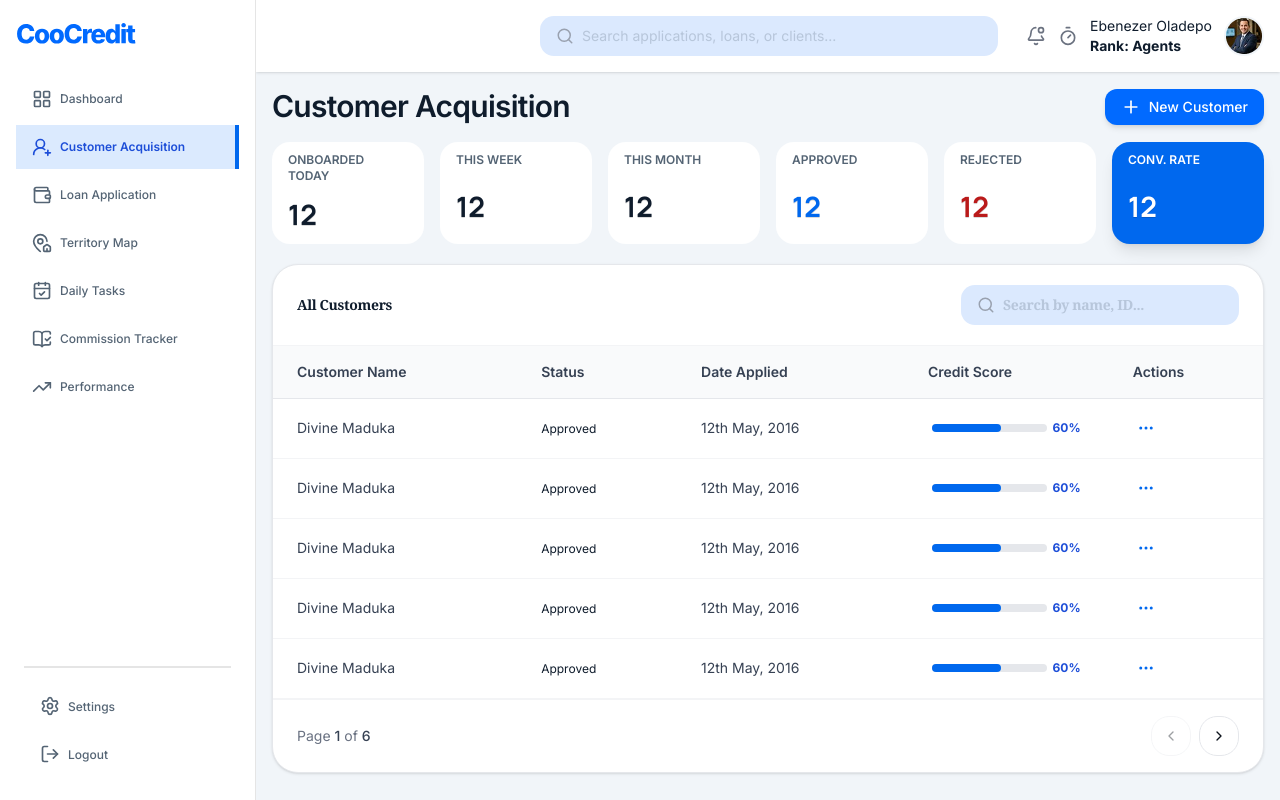
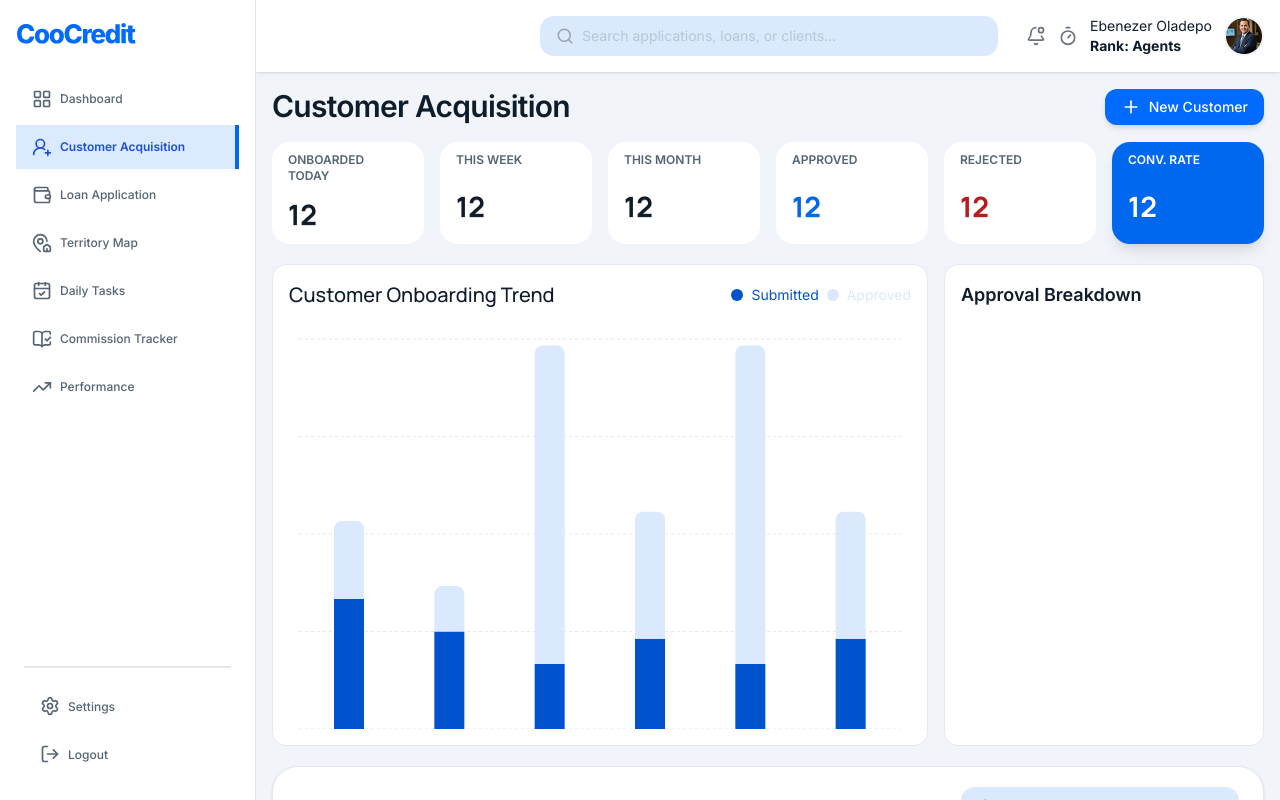
Before and after one commit to Banicoop/coocredit-business, a Next.js app: page /agents/customers in a window 1280 px wide. Shown: the top 800 px of the page. Built offline with nearby package versions, Linux system fonts and the light colour scheme; a web font is replaced by a local one.

Commit message:
implement customer's aquisation bar chart

```diff
--- /dev/null
+++ b/src/app/(dashboard)/agents/(main)/customers/_sections/ApprBreakDown.tsx
@@ -0,0 +1,14 @@
+import Typography from '@/components/primitives/Typography';
+import { GridItem } from '@/components/ui/ui-layout';
+import { Grid } from 'lucide-react';
+import React from 'react'
+
+const ApprBreakDown = () => {
+  return (
+    <GridItem>
+        <Typography variant='h5' weight='semibold'>Approval Breakdown</Typography>
+    </GridItem>
+  )
+}
+
+export default ApprBreakDown;
--- /dev/null
+++ b/src/app/(dashboard)/agents/(main)/customers/_sections/CustomerCharts.tsx
@@ -0,0 +1,83 @@
+import { CustomBarChart } from '@/components/charts/CustomBarChart';
+import Typography from '@/components/primitives/Typography';
+import { Flex, Grid } from '@/components/ui/ui-layout';
+import React from 'react';
+import ApprBreakDown from './ApprBreakDown';
+
+const data = [
+  {
+    name: 'Jan',
+    submitted: 4000,
+    approved: 2400,
+  },
+  {
+    name: 'Feb',
+    submitted: 3000,
+    approved: 1398,
+  },
+  {
+    name: 'Mar',
+    submitted: 2000,
+    approved: 9800,
+  },
+  {
+    name: 'Apr',
+    submitted: 2780,
+    approved: 3908,
+  },
+  {
+    name: 'May',
+    submitted: 2000,
+    approved: 9800,
+  },
+  {
+    name: 'Jun',
+    submitted: 2780,
+    approved: 3908,
+  },
+]
+
+const BarTitle = () => (
+  <Flex className='w-full justify-between'>
+    <Typography variant='h4' weight='bold' font='manrope'>Customer Onboarding Trend</Typography>
+    <Flex className='gap-2'>
+      <Typography startIcon={<div className='w-3 h-3 bg-[#0053CC] rounded-full' />} className='text-[#0053CC]'>Submitted</Typography>
+      <Typography startIcon={<div className='w-3 h-3 bg-[#DBE9FE] rounded-full' />} className='text-[#DBE9FE]'>Approved</Typography>
+    </Flex>
+  </Flex>
+)
+
+const CustomerCharts = () => {
+  return (
+    <Grid className='md:grid-cols-2 lg:grid-cols-3 gap-4'>
+        <CustomBarChart
+          className='lg:col-span-2'
+          data={data}
+          title={<BarTitle/>}
+            xDataKey="name"
+            height={400}
+            showLegend={false}
+            showXAxis={false}
+            showYAxis={false}
+              bars={[
+                {
+                  dataKey: 'submitted',
+                  label: 'Submitted',
+                  color: '#0053CC',
+                  stackId: 'total',
+                  radius: [0, 0 , 0, 0],
+                },
+                {
+                  dataKey: 'approved',
+                  label: 'Approved',
+                  color: '#DBE9FE',
+                  stackId: 'total',
+                },
+              ]}
+          />
+        <ApprBreakDown/>
+    </Grid>
+  )
+}
+
+export default CustomerCharts;
--- a/src/app/(dashboard)/agents/(main)/customers/page.tsx
+++ b/src/app/(dashboard)/agents/(main)/customers/page.tsx
@@ -8,6 +8,7 @@ import { Flex } from '@/components/ui/ui-layout';
 import { Eye, Search } from 'lucide-react';
 import { ProgressBar } from '@/components/ui/ProgessBar';
 import { ActionDropdown } from '@/components/ui/ActionDropDown';
+import CustomerCharts from './_sections/CustomerCharts';
 
 
 const data = Array.from({length: 30}, () => ({
@@ -75,6 +76,7 @@ const AgentsCustomersPage = () => {
   return (
     <main className='grid gap-5'>
       <CustHeader/>
+      <CustomerCharts/>
       <BasicTable columns={columns} data={data ?? []} title={<TableTitle/>} pagination pageSize={5}/>
     </main>
   )
--- /dev/null
+++ b/src/components/charts/CustomBarChart.tsx
@@ -0,0 +1,152 @@
+'use client';
+
+import React, { ReactNode } from 'react';
+import {
+  ResponsiveContainer,
+  BarChart,
+  Bar,
+  XAxis,
+  YAxis,
+  CartesianGrid,
+  Tooltip,
+  Legend,
+  Cell,
+} from 'recharts';
+import clsx from 'clsx';
+import { GridItem } from '../ui/ui-layout';
+import { TypedDataKey } from 'recharts/types/util/typedDataKey';
+
+type BarConfig<T> = {
+  dataKey: TypedDataKey<T, any> | undefined
+  label?: string;
+  color?: string;
+  stackId?: string;
+  radius?: number | [number, number, number, number];
+  hide?: boolean;
+};
+
+type CustomBarChartProps<T> = {
+  data: T[];
+  bars: BarConfig<T>[];
+
+  title?: ReactNode;
+  className?: string;
+
+  /**
+   * Axis
+   */
+  xDataKey: TypedDataKey<T, any> | undefined;
+  showGrid?: boolean;
+  showLegend?: boolean;
+  showTooltip?: boolean;
+  showXAxis?: boolean;
+  showYAxis?: boolean;
+
+  /**
+   * Dimensions
+   */
+  height?: number;
+
+  /**
+   * Styling
+   */
+  gridColor?: string;
+  barSize?: number;
+
+  /**
+   * Optional custom colors per data item
+   */
+  dynamicBarColors?: string[];
+};
+
+export function CustomBarChart<T extends Record<string, any>>({
+  data,
+  bars,
+
+  title,
+  className,
+
+  xDataKey,
+  showGrid = true,
+  showLegend = true,
+  showTooltip = true,
+  showXAxis = true,
+  showYAxis = true,
+
+  height = 350,
+
+  gridColor = '#E5E7EB',
+  barSize = 30,
+
+  dynamicBarColors,
+}: CustomBarChartProps<T>) {
+  return (
+    <GridItem className={clsx('gap-5 w-full', className)}>
+      {title && (
+        <div className="flex items-center justify-between">
+          {typeof title === 'string' ? (
+            <h3 className="text-lg font-semibold">{title}</h3>
+          ) : (
+            title
+          )}
+        </div>
+      )}
+
+      <div className="w-full h-full min-h-[250px]">
+        <ResponsiveContainer width="100%" height={height}>
+          <BarChart
+            data={data}
+            margin={{
+              top: 10,
+              right: 10,
+              left: 10,
+              bottom: 0,
+            }}
+          >
+            {showGrid && (
+              <CartesianGrid
+                strokeDasharray="3 3"
+                stroke={gridColor}
+                vertical={false}
+              />
+            )}
+
+            {showXAxis && (
+              <XAxis
+                dataKey={xDataKey}
+                tickLine={false}
+                axisLine={false}
+              />)
+            }
+
+            {showYAxis && (
+              <YAxis
+                tickLine={false}
+                axisLine={false}
+                width={40}
+              />
+            )}
+            {showTooltip && <Tooltip />}
+
+            {showLegend && <Legend />}
+
+            {bars.map((bar, index) => (
+              <Bar
+                key={`${String(bar.dataKey)}-${index}`}
+                dataKey={bar.dataKey}
+                name={bar.label}
+                fill={bar.color || '#2563EB'}
+                stackId={bar.stackId}
+                radius={bar.radius || [8, 8, 0, 0]}
+                hide={bar.hide}
+                barSize={barSize}
+              >
+
+              </Bar>
+            ))}
+          </BarChart>
+        </ResponsiveContainer>
+      </div>
+    </GridItem>
+  );
+}
```
